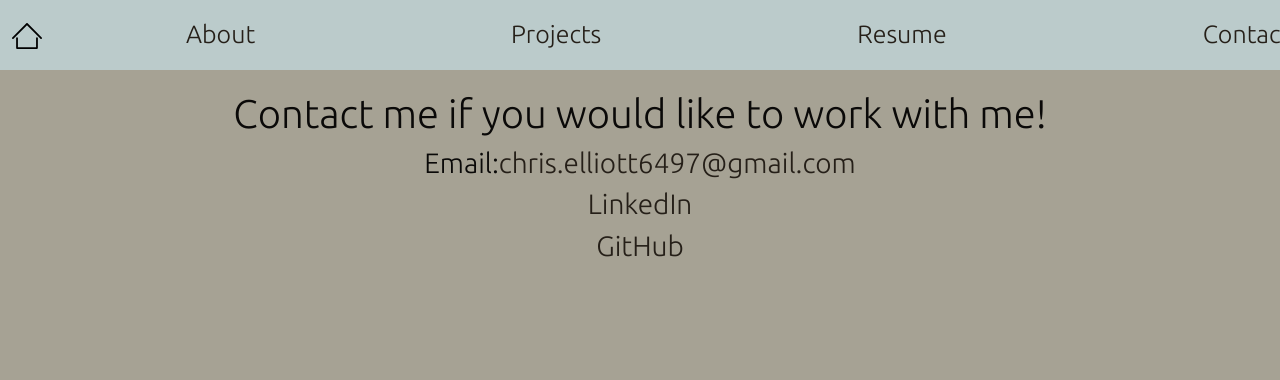
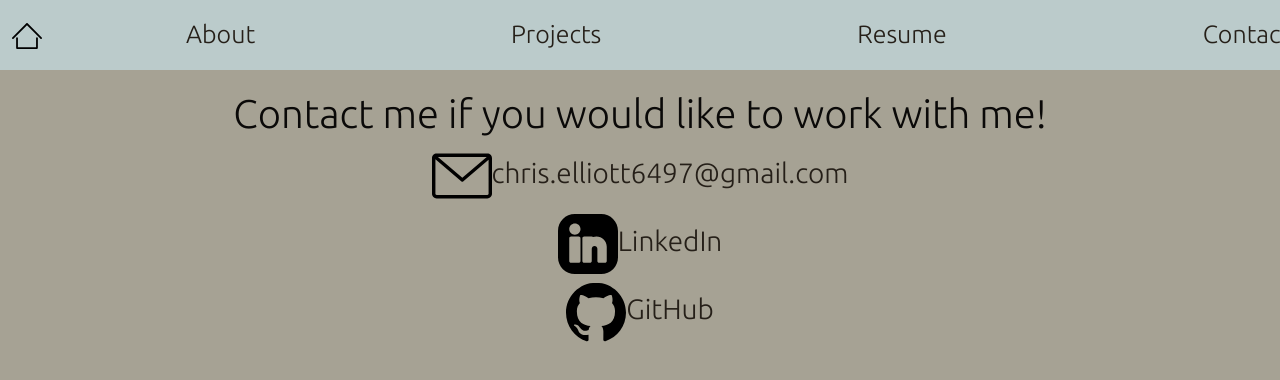
Before and after one commit to chriselliott97/christopher-elliott-portfolio, a React (Create React App) app: page /contact in a window 1280 px wide. Shown: the top 380 px of the page. Built offline with nearby package versions, Linux system fonts and the light colour scheme.

Commit message:
add mail icon

```diff
--- a/src/pages/Contact.jsx
+++ b/src/pages/Contact.jsx
@@ -1,15 +1,29 @@
+import GITHUB from '../assets/Github-logo.svg'
+import LINKEDIN from '../assets/Linkedin-logo.svg'
+import MAIL from '../assets/Mail.svg'
+
 const Contact = () => {
   return (
     <main>
       <h1>Contact me if you would like to work with me!</h1>
-      <h3>Email:
-        <a href="mailto:chris.elliott6497@gmail.com">chris.elliott6497@gmail.com</a>
+      <h3>
+        <a href="mailto:chris.elliott6497@gmail.com">
+          <img style={{width: '60px'}}src={MAIL} alt="linkedin logo"/>
+          chris.elliott6497@gmail.com
+        </a>
       </h3>
       <h3>
-        <a href="https://www.linkedin.com/in/chris-elliott97/">LinkedIn</a>
+        <a href="https://www.linkedin.com/in/chris-elliott97/">
+          <img style={{width: '60px'}}src={LINKEDIN} alt="linkedin logo"/>
+          LinkedIn
+        </a>
       </h3>
       <h3>
-        <a href="https://github.com/chriselliott97">GitHub</a>
+        <a href="https://github.com/chriselliott97">
+          <img style={{width: '60px'}}src={GITHUB} alt="github logo" />
+          GitHub
+        </a>
+
       </h3>
 
     </main>
```
Also changed, not shown: src/assets/Mail.svg (added).
